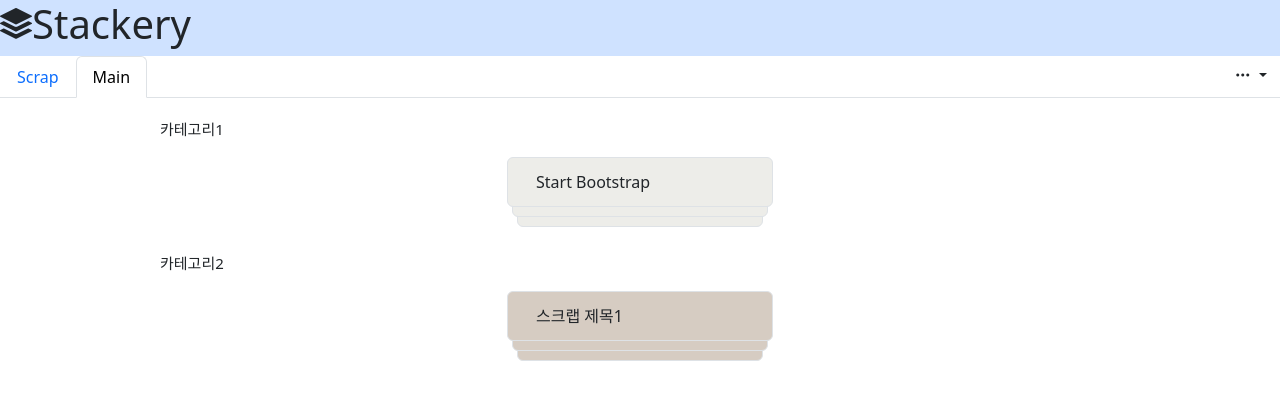
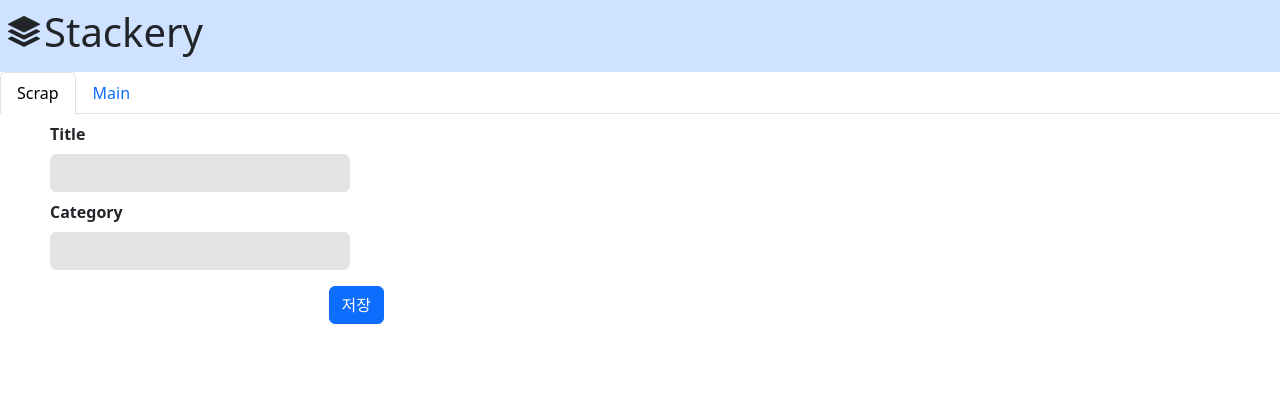
Before and after one commit to silvertae/stackery, a website with bundled scripts: page stackery-extension/popup.html in a window 1280 px wide. Built offline with nearby package versions, Linux system fonts and the light colour scheme.

Commit message:
style: 스크랩페이지 레이아웃 수정
- 스크랩 페이지와 메인 페이지 병합하면서 전반적인 레이아웃 수정
- 자잘한 디자인 수정

```diff
--- a/stackery-extension/popup.html
+++ b/stackery-extension/popup.html
@@ -17,20 +17,20 @@
   </head>
   <body>
     <div id="popup">
-      <header class="bg-primary-subtle d-flex fs-2">
+      <header class="header__logo bg-primary-subtle d-flex fs-2 p-2">
         <i class="bi bi-stack"></i>
-        <div class="h1">Stackery</div>
+        <h1 class="h1 mx-1">Stackery</h1>
       </header>
       <div class="nav nav-tabs justify-content-between">
         <div class="nav-item__wrapper d-flex">
           <div class="nav-item">
-            <div class="nav-link scrap__tab">Scrap</div>
+            <div class="nav-link scrap__tab active">Scrap</div>
           </div>
           <div class="nav-item">
-            <div class="nav-link main__tab active">Main</div>
+            <div class="nav-link main__tab">Main</div>
           </div>
         </div>
-        <div class="dropdown btn--more">
+        <div class="dropdown btn--more d-none">
           <button
             type="button"
             class="main__more-button btn dropdown-toggle"
@@ -53,39 +53,51 @@
         </div>
       </div>
       <main>
-        <section class="scrap__body d-none">
+        <section class="scrap__body">
           <div id="form">
-            <div class="form__save__header">
-              <div class="save__header__logo">Stackery</div>
-            </div>
-            <div class="form__main">
-              <div class="save__title">
-                <span class="title__label">Title</span>
+            <form
+              class="form__main d-flex flex-column needs-validation"
+              novalidate
+            >
+              <div class="w-75 mt-2 mx-auto">
+                <label for="validationCustom01" class="form-label fw-bold"
+                  >Title</label
+                >
                 <input
                   type="text"
-                  class="title__input form-control"
-                  id="title__input"
-                  placeholder="Title"
+                  class="form-control input__title bg-secondary-subtle"
+                  id="validationCustom01"
+                  value=""
+                  required
                 />
+                <div class="valid-feedback">Looks good!</div>
+                <div class="invalid-feedback">Please fill title.</div>
               </div>
-              <div class="save__category">
-                <span class="category__label">Category</span>
+              <div class="w-75 mt-2 mx-auto">
+                <label for="validationCustom02" class="form-label fw-bold"
+                  >Category</label
+                >
                 <input
                   type="text"
-                  class="category__input form-control"
-                  id="category__input"
-                  placeholder="Category"
+                  class="form-control input__category bg-secondary-subtle"
+                  id="validationCustom02"
+                  value=""
+                  required
                 />
+                <div class="valid-feedback">Looks good!</div>
+                <div class="invalid-feedback">Please fill category.</div>
               </div>
-              <div class="main__btn">
-                <button type="button" class="save__btn" id="save__btn">
-                  저장
-                </button>
-              </div>
-            </div>
+              <button
+                type="submit"
+                class="btn btn-primary save__btn m-3 align-self-end"
+                id="save__btn"
+              >
+                저장
+              </button>
+            </form>
           </div>
         </section>
-        <section class="main__body"></section>
+        <section class="main__body d-none"></section>
       </main>
     </div>
     <script src="src/js/bootstrap.bundle.min.js"></script>
--- a/stackery-extension/src/css/mainPage.css
+++ b/stackery-extension/src/css/mainPage.css
@@ -1,4 +1,5 @@
 .main__body {
+  min-width: 360px;
   height: 100%;
 }
 
@@ -51,7 +52,7 @@
   height: 16px;
 }
 
-footer {
+.main__footer {
   position: fixed;
   bottom: 0;
   width: 100%;
--- a/stackery-extension/src/css/popup.css
+++ b/stackery-extension/src/css/popup.css
@@ -1,15 +1,5 @@
-body {
-  min-width: 360px;
-  min-height: 600px;
-}
-
 .h1 {
   margin-bottom: 0;
-}
-
-.category__title {
-  font-size: 15px;
-  line-height: 2;
 }
 
 .main__more-button {
--- a/stackery-extension/src/css/save.css
+++ b/stackery-extension/src/css/save.css
@@ -1,7 +1,6 @@
 #form {
-  width: 300px;
-  height: 150px;
-  background-color: dimgray;
+  width: 400px;
+  height: 200px;
   position: relative;
 }
 .save__header__logo {
@@ -51,16 +50,3 @@
   border: solid 1px;
   border-radius: 10px;
 }
-.save__btn {
-  font-size: 10px;
-  width: 40px;
-  height: 25px;
-  font-weight: 700;
-  background-color: lightgreen;
-  position: absolute;
-  right: 10px;
-  bottom: 10px;
-  padding: none;
-  border-radius: 15px;
-  border: none;
-}
```
